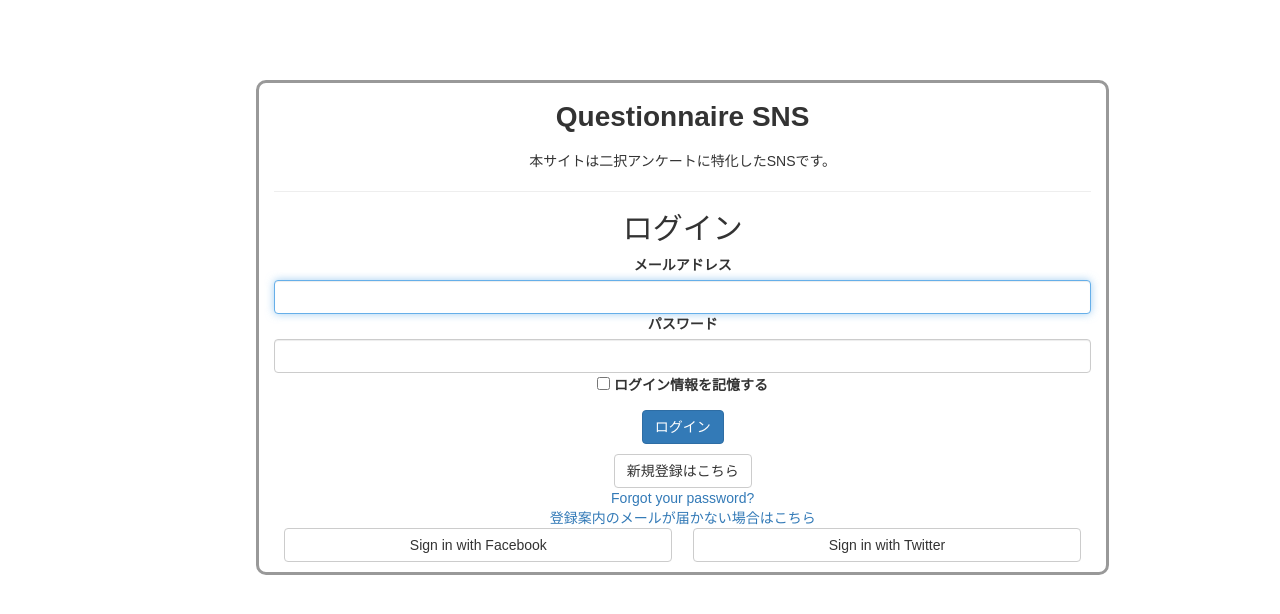
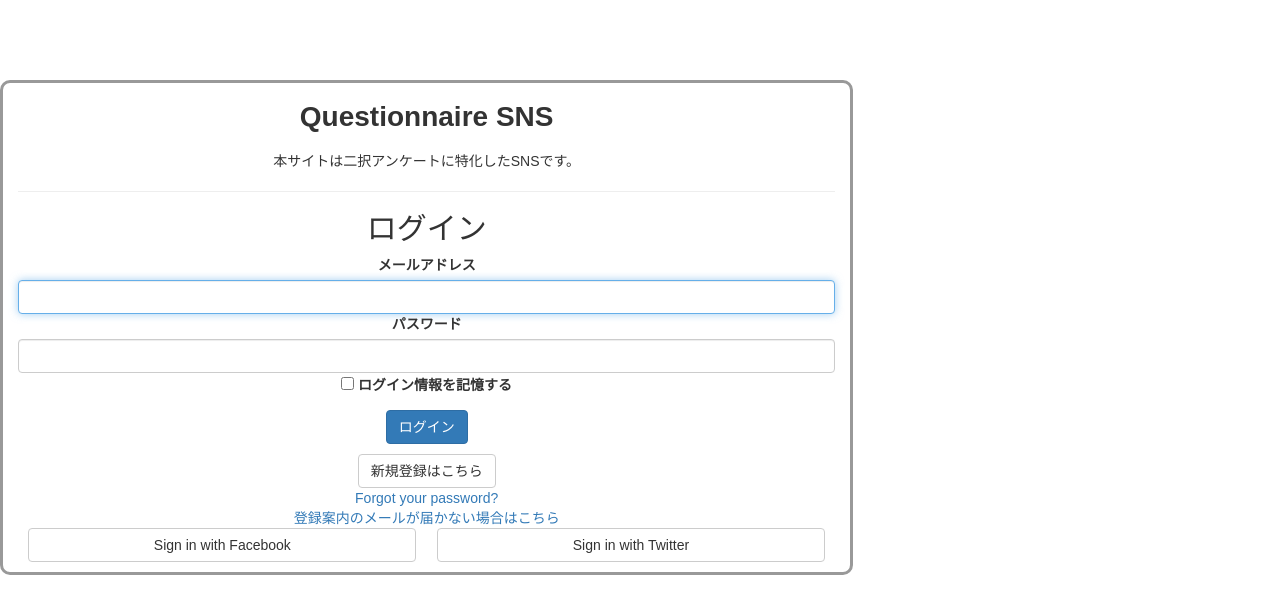
Before and after one commit to shun-kusano/questionnaire_sns, a Rails app: page /users/sign_in in a window 1280 px wide. Shown: the top 614 px of the page. Run offline with Rails 7, Linux system fonts and the light colour scheme; style sheets or scripts are compiled from the project's sources; parts of the project's set-up code (start-up, migrations or seed data) failed here and were passed over; some libraries are stand-ins or nearby versions.

```diff
--- a/app/assets/stylesheets/partials/users.scss
+++ b/app/assets/stylesheets/partials/users.scss
@@ -52,7 +52,6 @@
     position: absolute;
     background-color: #FFF;
     top: 10%;
-    left: 20%;
     border: solid 3px #999;
     border-radius: 10px;
     .actions {
```
Also changed, not shown: 3 other files.
